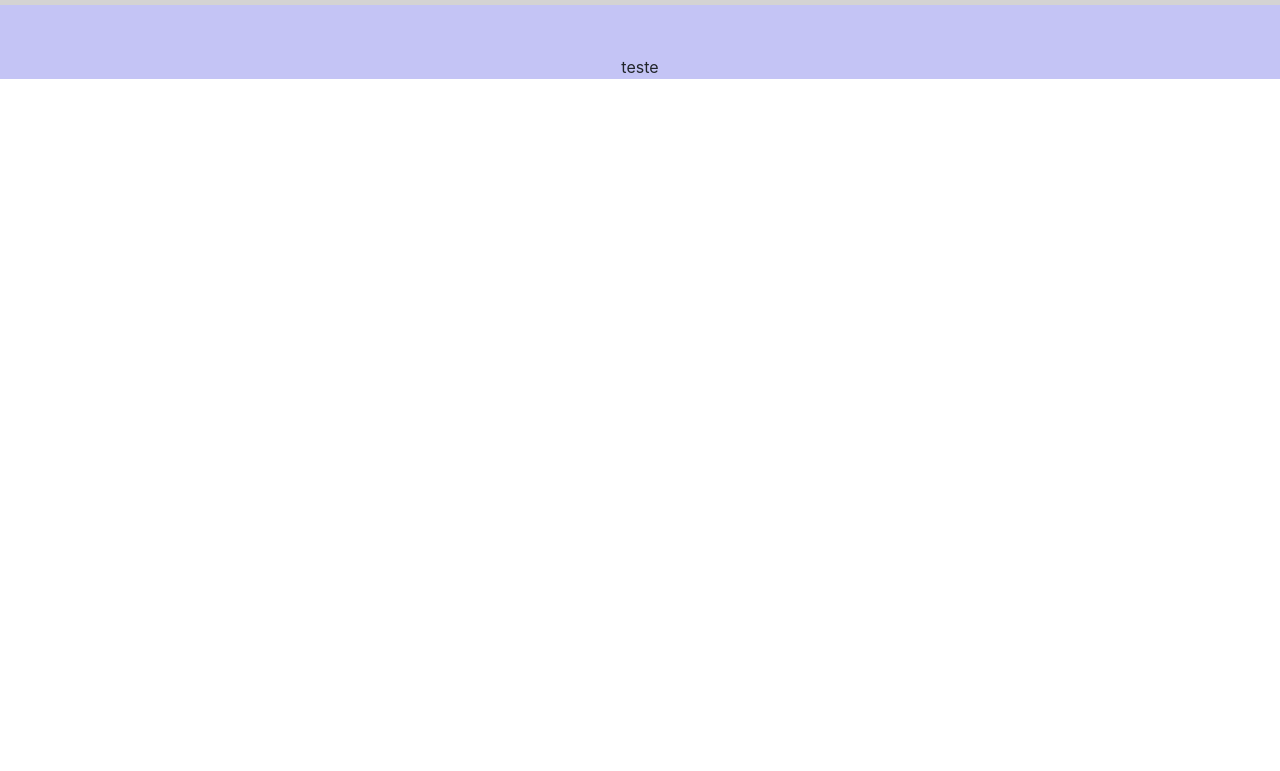
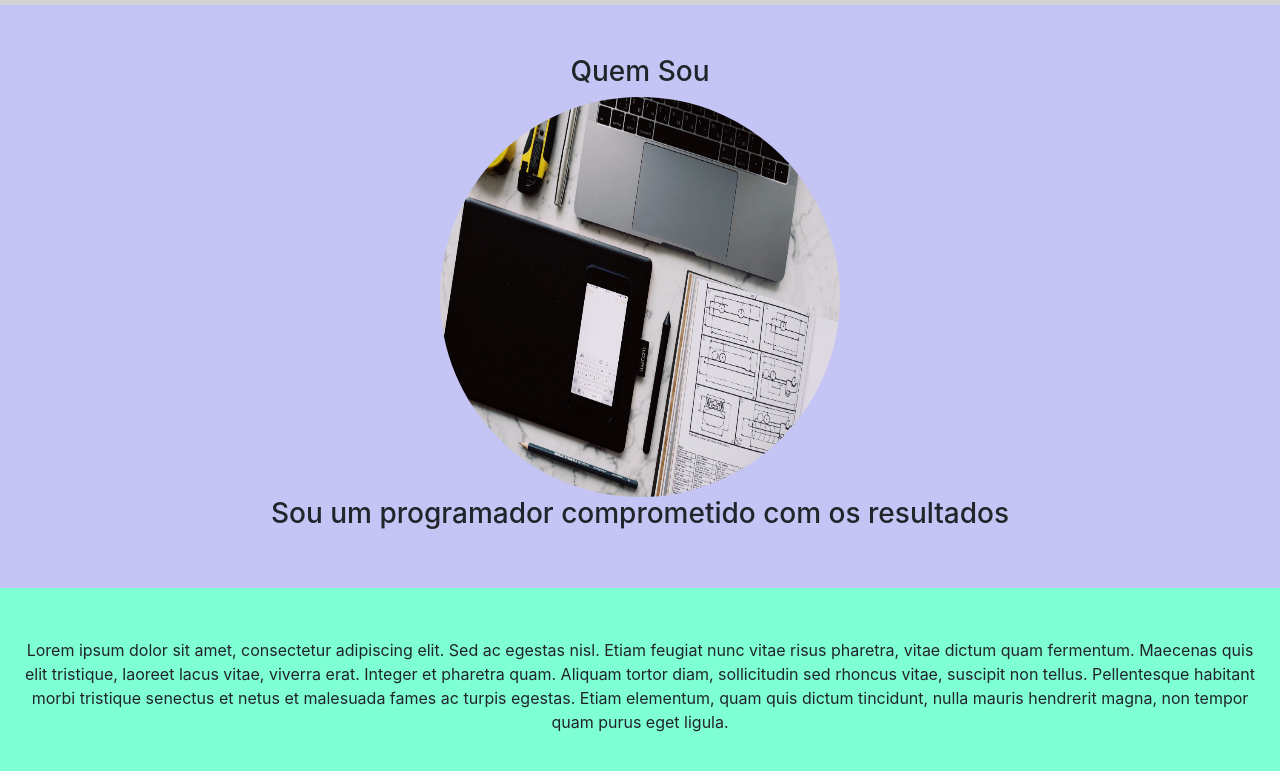
Before and after one commit to guilhermealacoc/Bootcamp-PHP-DIO, a plain HTML site: page Modulo Bootstrap/index.html in a window 1280 px wide. Shown: the part 51-822 px from the top of the page. Before the commit the page ends 800 px from the top, so only its background shows below. Drawn offline with Linux system fonts and the light colour scheme.

Commit message:
Finalização do módulo de fundamentos e bases do Bootstrap
Aruivos básicos desenvolvidos como testes durante as aulas dos módulos

```diff
--- a/Modulo Bootstrap/css/style.css
+++ b/Modulo Bootstrap/css/style.css
@@ -3,10 +3,15 @@
     background-color: rgb(212, 211, 211);
 }
 
-.quemsomos{
+#quemsou{
     background-color: rgb(196, 196, 245);
 }
 
 .margin{
     padding-top: 50px;
+    padding-bottom: 50px;
 }
+
+#experiencia{
+    background-color: aquamarine;
+}
--- a/Modulo Bootstrap/index.html
+++ b/Modulo Bootstrap/index.html
@@ -3,7 +3,7 @@
 <head>
     <meta charset="UTF-8">
     <meta name="viewport" content="width=device-width, initial-scale=1.0">
-    <title>Document</title>
+    <title>Alacoc</title>
     <link rel="stylesheet" type="text/css" href="bootstrap/css/bootstrap.min.css">
     <link rel="stylesheet" type="text/css" href="css/style.css">
 </head>
@@ -13,10 +13,10 @@
         <div class="collapse navbar-collapse">
         <ul class="navbar-nav">
             <li class="nav-item">
-              <a class="nav-link" href="#">Quem Sou</a>
+              <a class="nav-link" href="#quemsou">Quem Sou</a>
             </li>
             <li class="nav-item">
-              <a class="nav-link" href="#">Experiência</a>
+              <a class="nav-link" href="#experiencia">Experiência</a>
             </li>
             <li class="nav-item">
               <a class="nav-link" href="#">Contato</a>
@@ -25,9 +25,19 @@
         </div>
     </nav>
 
-    <section id="quemsomos">
+    <section id="quemsou">
         <div class="container-fluid quemsomos text-center margin">
-            <p>teste</p>
+            <h3>Quem Sou</h3>
+            <img src="img/planejamento.jpeg" class="rounded-circle" width="400px" height="400">
+            <h3>Sou um programador comprometido com os resultados</h3>
+        </div>
+    </section>
+
+    <section id="experiencia">
+        <div class="container-fluid text-center margin">
+          <p>Lorem ipsum dolor sit amet, consectetur adipiscing elit. Sed ac egestas nisl. Etiam feugiat nunc vitae risus pharetra, vitae dictum quam fermentum. Maecenas quis elit tristique, laoreet lacus vitae, viverra erat.
+            Integer et pharetra quam. Aliquam tortor diam, sollicitudin sed rhoncus vitae, suscipit non tellus. Pellentesque habitant morbi tristique senectus et netus et malesuada fames ac turpis egestas. Etiam elementum, quam
+            quis dictum tincidunt, nulla mauris hendrerit magna, non tempor quam purus eget ligula.</p>
         </div>
     </section>
 </body>
```
